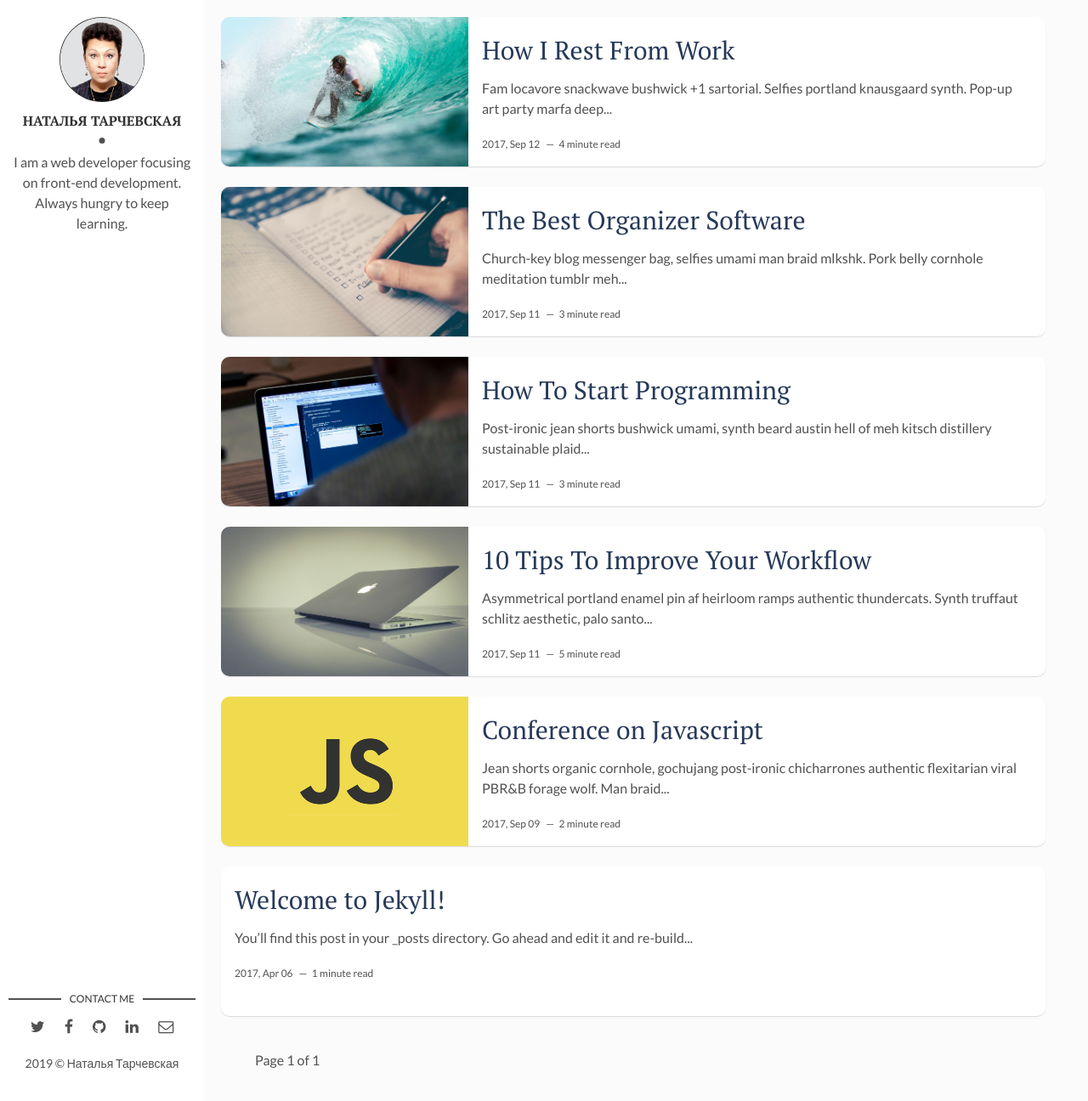
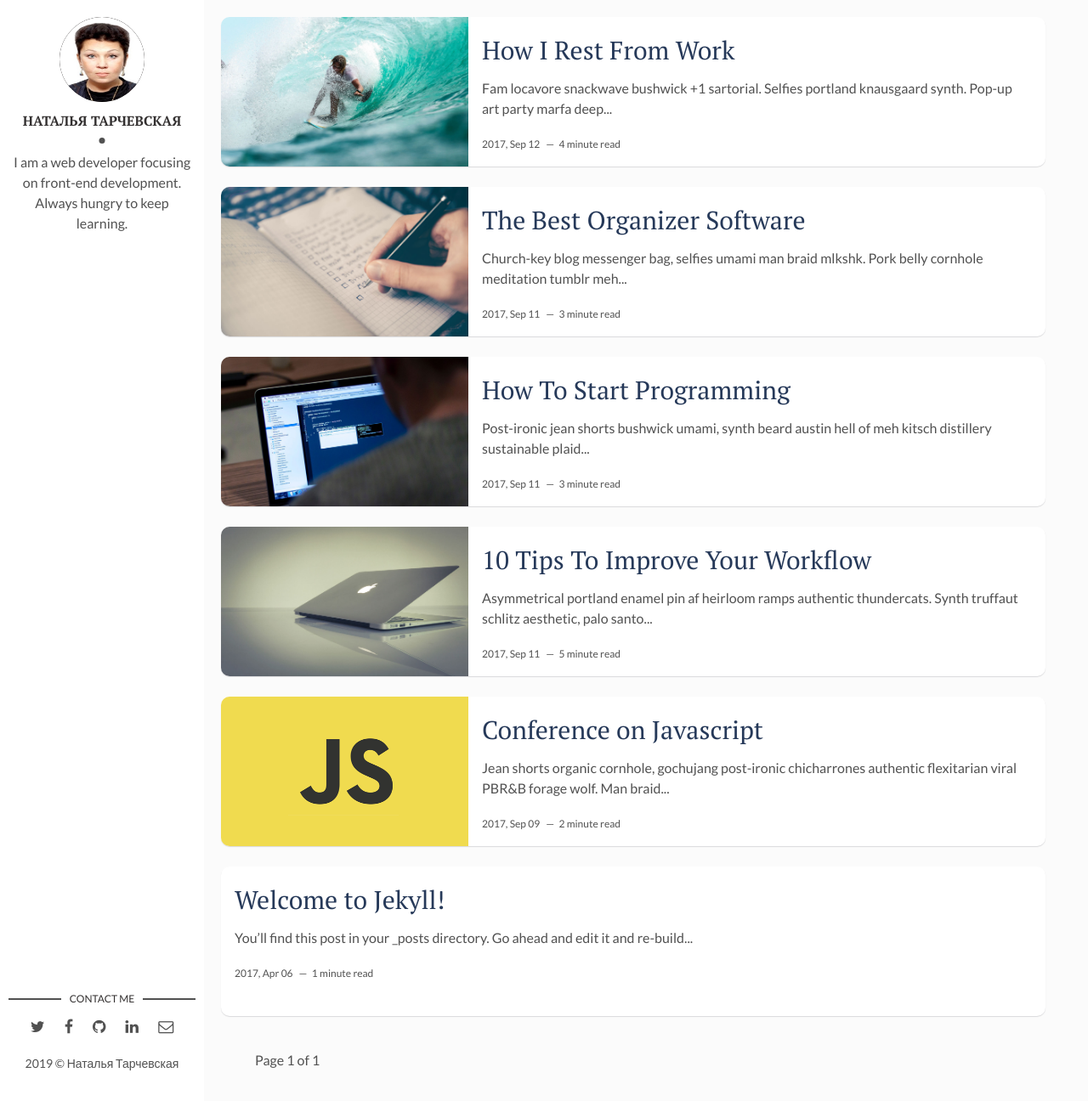
Before and after one commit to trchvksk/trchvksk.github.io, a Jekyll site: the page built from index.html, in a window 1280 px wide and 1296 px high. Shown: the whole window at 85% size. Built offline with Jekyll 4.4.1, drawn with Linux system fonts in a browser that asks for light colours; the list of posts is cut into pages by our own code.

Commit message:
Update _config.yml

```diff
--- a/_config.yml
+++ b/_config.yml
@@ -10,7 +10,7 @@ site-twitter: #if your site has a twitter account, enter it here
 
 # Author Settings
 author: Наталья Тарчевская # add your name
-author-img: portfolio.png # add your photo
+author-img: natalia2.jpg # add your photo
 about-author: I am a web developer focusing on front-end development. Always hungry to keep learning. # add description
 social-twitter: # add your Twitter handle
 social-facebook: # add your Facebook handle
```
